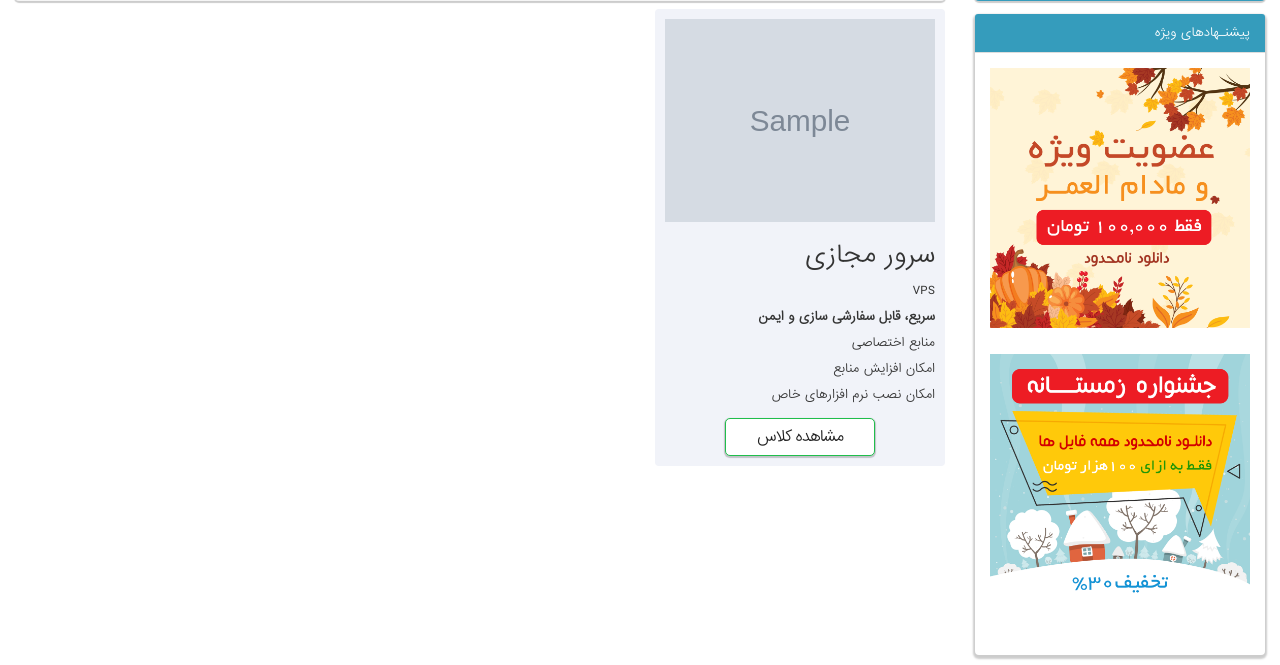
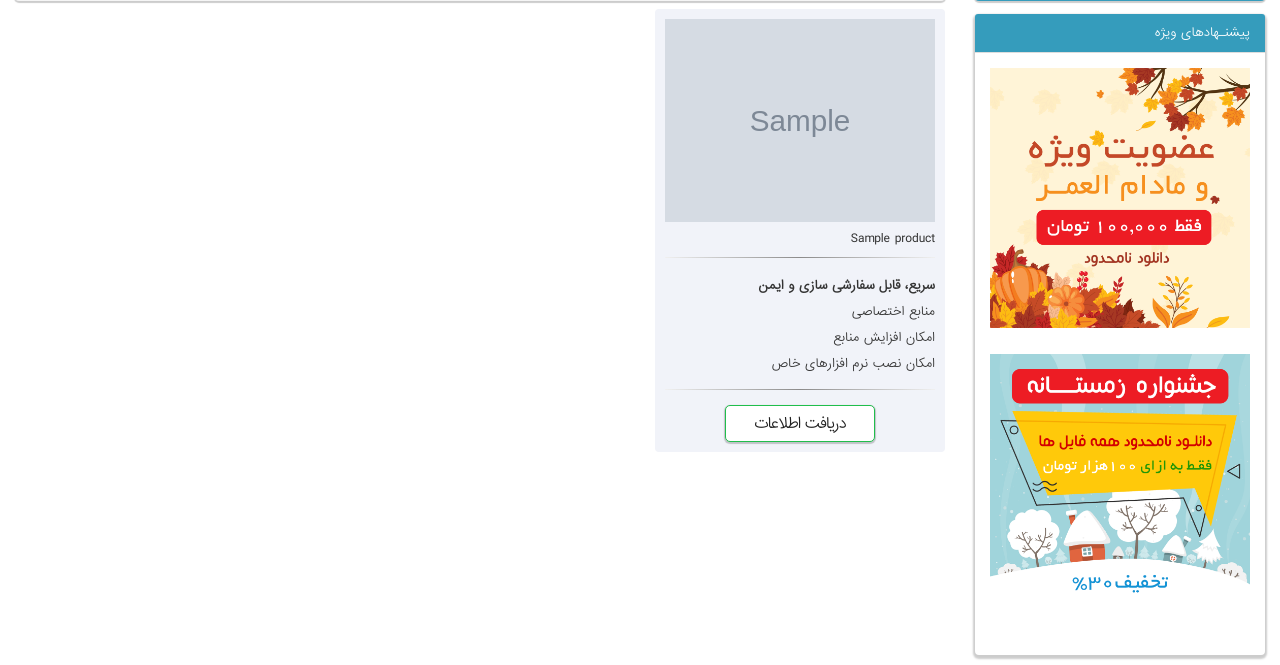
Before and after one commit to ashkanwow/Django-Store, a Django app: page / in a window 1280 px wide. Shown: the part 385-1050 px from the top of the page. Run offline with Django 3.2, Linux system fonts and the light colour scheme; tables that the repository leaves empty hold one stand-in row (values such as "Sample post"); grey boxes marked "Sample" are stand-in pictures; some libraries are stand-ins or nearby versions; some web fonts are replaced.

Commit message:
عالی

```diff
--- a/store/static/Css/MainStyle.css
+++ b/store/static/Css/MainStyle.css
@@ -1744,3 +1744,13 @@ table thead th {
     padding: 10px 10px;
     margin-bottom: 20px
 }
+
+
+hr.style1 {
+    border: 0;
+    height: 1px;
+    background-image: -webkit-linear-gradient(left, #f0f0f0, #8c8b8b, #f0f0f0);
+    background-image: -moz-linear-gradient(left, #f0f0f0, #8c8b8b, #f0f0f0);
+    background-image: -ms-linear-gradient(left, #f0f0f0, #8c8b8b, #f0f0f0);
+    background-image: -o-linear-gradient(left, #f0f0f0, #8c8b8b, #f0f0f0);
+}
--- a/templates/pages/index.html
+++ b/templates/pages/index.html
@@ -83,16 +83,17 @@
                         <div class="box">
                             <img src="{{ product.photo.url }}" class="img-responsive" />
                             <div class="box-desc">
-                            <h3>سرور مجازی</h3>
-                            <span class="en">VPS</span>
+                                <h6>{{ product.title }} </h6>
+                                <hr class="style1">
                                 <ul>
                                     <li><strong>سریع، قابل سفارشی سازی و ایمن</strong></li>
                                     <li>منابع اختصاصی</li>
                                     <li>امکان افزایش منابع</li>
                                     <li>امکان نصب نرم افزارهای خاص</li>
                                 </ul>
-                            <a class="btn btn-success-index " href="https://www.iranserver.com/vps/">
-                                مشاهده کلاس
+                                <hr class="style1">
+                                <a class="btn btn-success-index " href="{% url 'product' product.id  %}">
+                                    دریافت اطلاعات
                                 </a>
                             </div>
                         </div>
```
Lines whose indentation alone changed are shown as unchanged.
